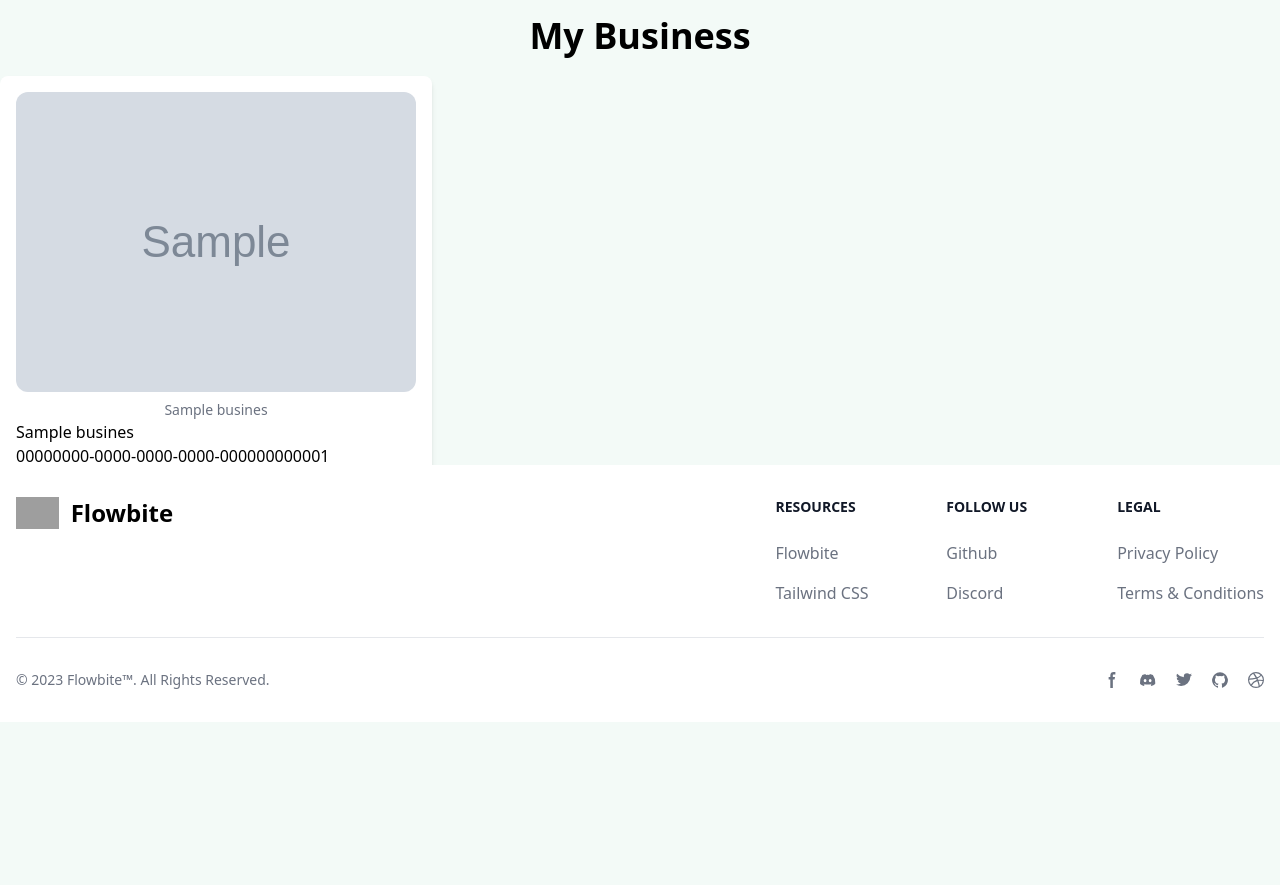
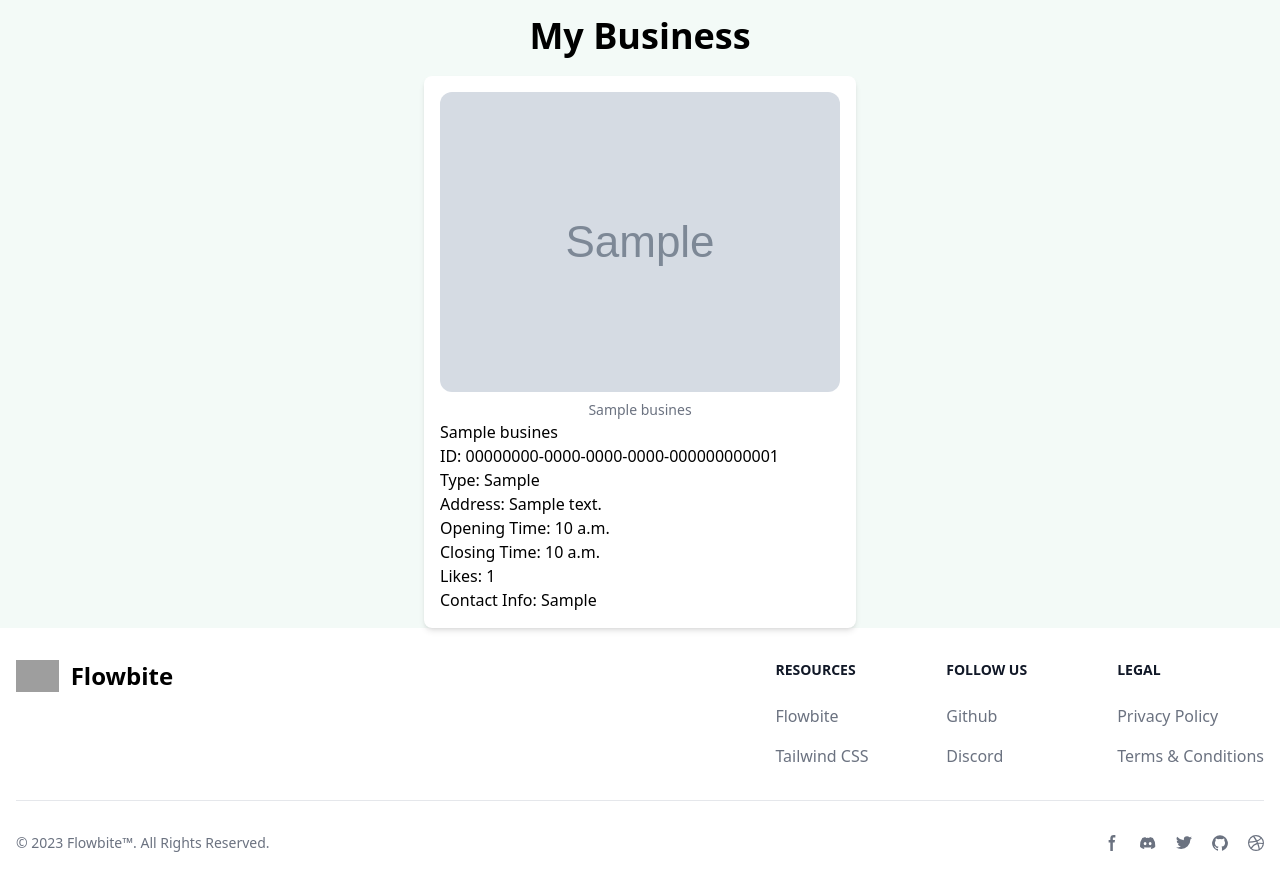
Before and after one commit to ZaneFerns360/Django-CRUD, a Django app: page /my_business/00000000-0000-0000-0000-000000000001/ in a window 1280 px wide. Shown: the part 78-963 px from the top of the page. Before the commit the page ends 767 px from the top, so only its background shows below. Run offline with Django 4.2, Linux system fonts and the light colour scheme; a user stored in the database is signed in; tables that the repository leaves empty hold one stand-in row (values such as "Sample post"); grey boxes marked "Sample" are stand-in pictures; some libraries are stand-ins or nearby versions; grey boxes are pictures that could not be loaded.

Commit message:
css changes

```diff
--- a/templates/_footer.html
+++ b/templates/_footer.html
@@ -1,6 +1,6 @@
 <!-- templates/_footer.html -->
 
-<footer class="bg-white dark:bg-gray-900 bottom-0 fixed w-full">
+<footer class="bg-white dark:bg-gray-900 bottom-0 w-full">
   <div class="mx-auto w-full max-w-screen-xl p-4 py-6 lg:py-8">
     <div class="md:flex md:justify-between">
       <div class="mb-6 md:mb-0">
--- a/templates/your_business.html
+++ b/templates/your_business.html
@@ -2,11 +2,11 @@
 
 {% extends "_base.html" %} {% block content %}
 <h2 class="text-center mb-5 font-bold text-4xl">My Business</h2>
-
+<div class="flex items-center justify-center h-full">
   <div
-  class="bg-white p-4 rounded-lg shadow-md flex items-center justify-center max-w-fit"
+    class="bg-white p-4 rounded-lg shadow-md flex-col items-center justify-center max-w-fit"
   >
-  <div class="">
+    <div class="flex-col">
       {% if business.image %}
 
       <figure class="max-w-lg">
@@ -24,8 +24,15 @@
 
       {% endif %}
       <h3>{{ business.name }}</h3>
-    <p>{{ business.id }}</p>
-    <p>{{ business.type }}</p>
+      <p>ID: {{ business.id }}</p>
+      <p>Type: {{ business.type }}</p>
+      <p>Address: {{ business.address }}</p>
+      <p>Opening Time: {{ business.opening_time }}</p>
+      <p>Closing Time: {{ business.closing_time }}</p>
+      <p>Likes: {{ business.likes }}</p>
+      <p>Contact Info: {{ business.contact_info }}</p>
+      <!-- Add more details as needed -->
+    </div>
   </div>
 </div>
 {% endblock %}
```
Also changed, not shown: static/src/output.css (+28 -24 lines). Lines whose indentation alone changed are shown as unchanged.
